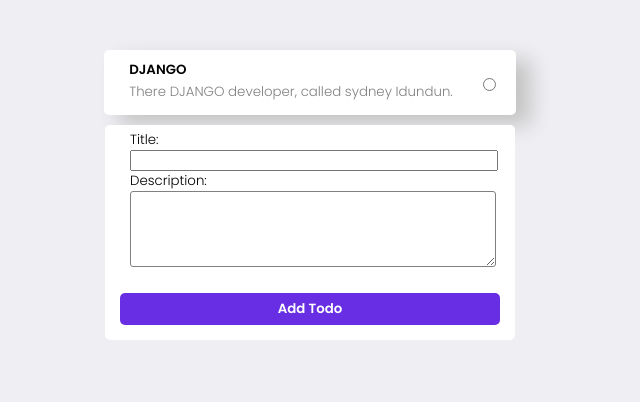
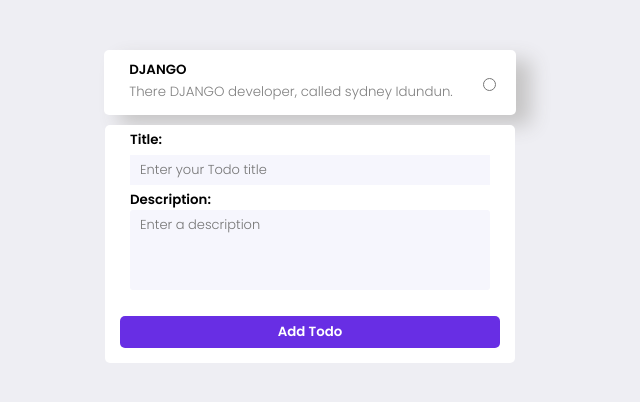
Before and after one commit to SydneyTechnologies/TodoApp, a Django app: page / in a window 1280 px wide. Shown: the top 402 px of the page, without its empty margins (330-970 px from the left). Run offline with Django 4.2, Linux system fonts and the light colour scheme; data comes from the database, SQL or seed files in the repository; both versions use the stored data as it was after the commit.

Commit message:
made some more changes to the views, now trying to make the edit view seperate form the list view and also cleaning up some code like the querying of the Todos model

```diff
--- a/static/main.css
+++ b/static/main.css
@@ -79,17 +79,25 @@ h3{
 .text-space{
     height: 70px;
     margin-bottom: 10px;
-    width: 90%;
+    width: 85%;
     margin-left: 5%;
     margin-right: 5%;
-    border: solid 1px gray;
     border-radius: 3px;
-
+    resize: none;
+    font-family: 'Poppins';
+    border: none;
+    font-size: small;
+    background-color: #f6f6fd;
+    padding: 5px 2.5%;
 }
 .text-title{
-    width: 90%;
-    margin: 0px 5%;
-
+    width: 85%;
+    margin: 5px 5%;
+    font-family: 'Poppins';
+    border: none;
+    font-size: small;
+    background-color: #f6f6fd;
+    padding: 5px 2.5%;
 }
 .container{
     border-radius: 5px;
@@ -102,9 +110,10 @@ h3{
 
 label{
     margin: 0px 5%;
+    font-family: 'poppins';
+    font-weight: bold;
 }
 .radio{
-    /* position: fixed; */
     margin-right: 20px;
 }
 a{
--- a/templates/todo.html
+++ b/templates/todo.html
@@ -7,7 +7,7 @@
         <div class="todo-item">
             <!-- <div class="divider"></div> -->
             <strong>
-                <a href="{% url 'todo-list' todo.id %}">
+                <a href="{% url 'edit-todo' todo.id %}">
                     {{todo.title}}
                 </a>
             </strong>
--- a/todo/form.py
+++ b/todo/form.py
@@ -4,8 +4,8 @@ from . models import Todo
 class TodoForm(ModelForm):
     def __init__(self, *args, **kwargs):
         super().__init__(*args, **kwargs)
-        self.fields['title'].widget.attrs.update({'class':'text-title'})
-        self.fields['description'].widget.attrs.update({'class':'text-space'})
+        self.fields['title'].widget.attrs.update({'class':'text-title', 'placeholder':'Enter your Todo title'})
+        self.fields['description'].widget.attrs.update({'class':'text-space', 'placeholder':'Enter a description'})
         #self.fields['due_date'].widget.attrs.update({'class':'text-title'})
     class Meta:
         model = Todo
--- a/todo/models.py
+++ b/todo/models.py
@@ -1,4 +1,3 @@
-from ast import Num
 from django.db import models
 
 # Create your models here.
--- a/todo/urls.py
+++ b/todo/urls.py
@@ -1,7 +1,8 @@
 from django.urls import path
-from .views import todoList, createTodo
+from .views import todoList, createTodo, EditTodo
 urlpatterns = [
     path('', todoList, name="todo-list"),
     path('<int:pk>', todoList, name="todo-list"),
+    path('<int:pk>/edit', EditTodo.as_view(), name= "edit-todo"),
     path('create', createTodo, name="create"),
 ]
--- a/todo/views.py
+++ b/todo/views.py
@@ -1,5 +1,6 @@
 from django.shortcuts import render, redirect, HttpResponse
 from django.views import generic
+from django.views.generic.edit import UpdateView
 from . models import Todo
 from . form import TodoForm
 # Create your views here.
@@ -15,7 +16,7 @@ def todoList(request, pk=None):
     if(request.method == "GET"):
         set = Todo.objects.all()
 
-        query_set = set[0: len(set)] if len(set) < 3 else set[len(set) -3 : len(set)]
+        query_set = set[:5]
         context = {"form": form, "todos": query_set}
         return render(request, "todo.html", context)
 
@@ -35,3 +36,13 @@ def createTodo(request):
             return redirect("todo-list")
     else:
         return HttpResponse("not working men")
+
+
+class EditTodo(UpdateView):
+    model = Todo
+    fields = "__all__"
+    template_name = 'detail.html'
+
+    def get_form(self):
+        form = TodoForm()
+        return form
```
Also changed, not shown: templates/detail.html (+9 -3 lines), db.sqlite3.
